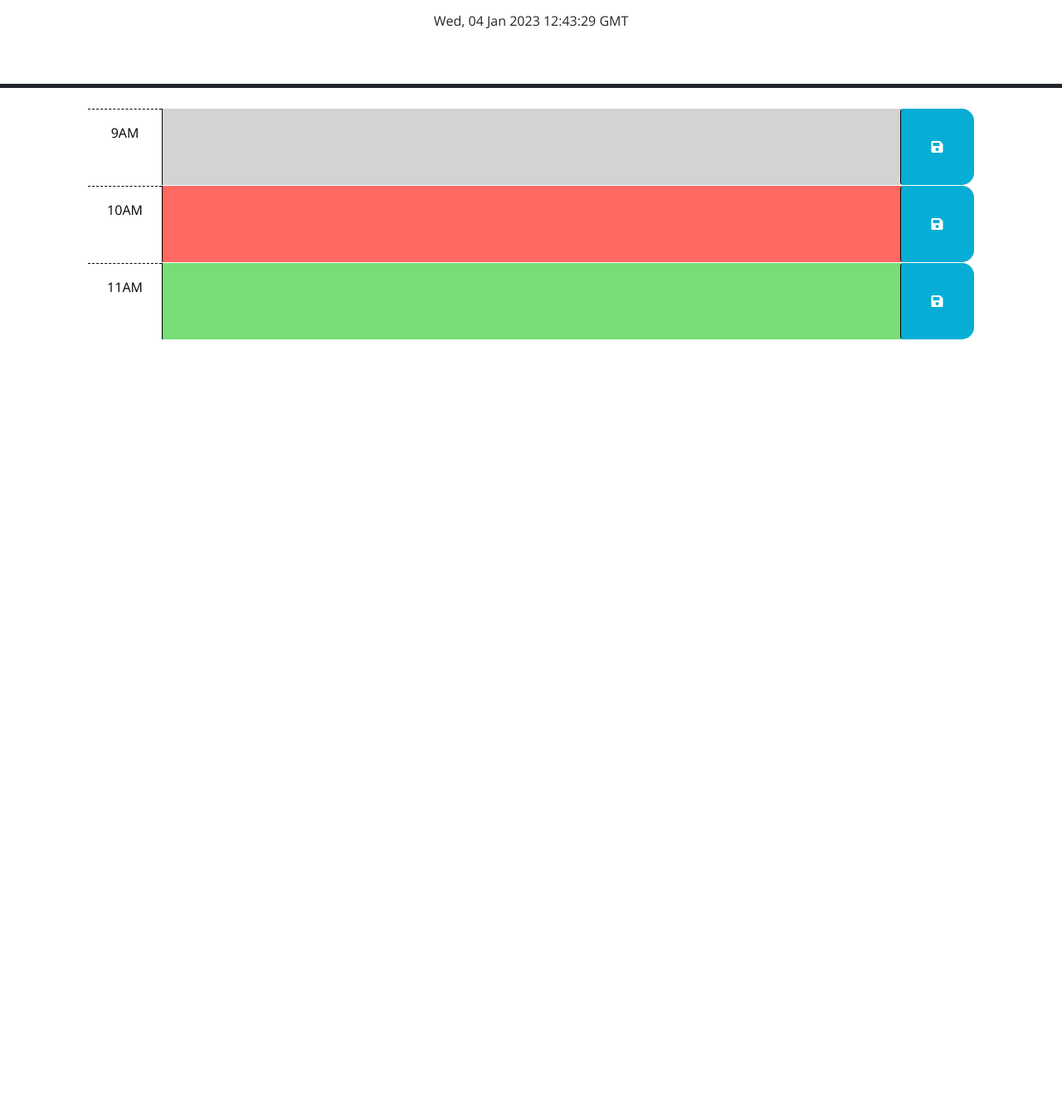
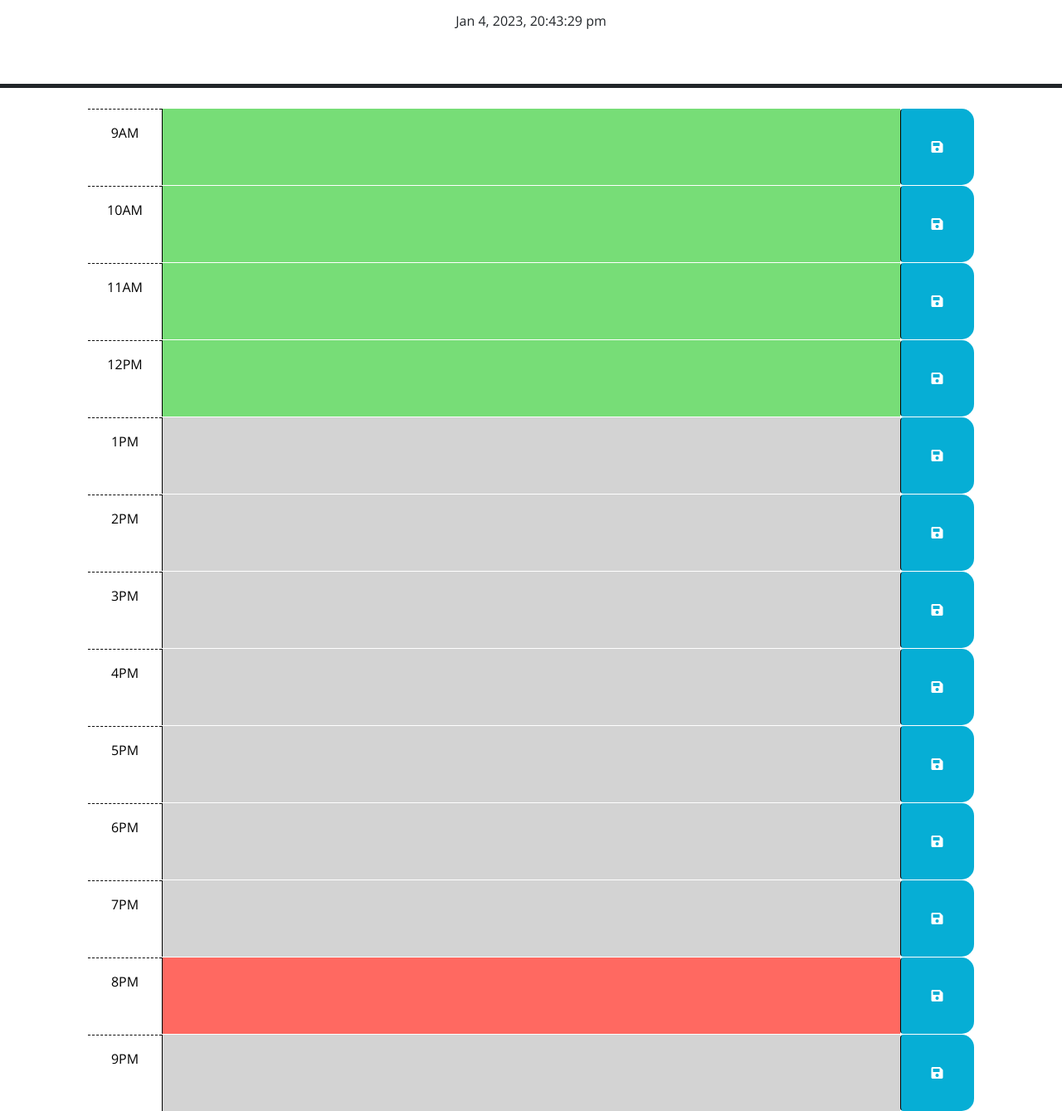
Before and after one commit to morgankn/work-scheduler-, a plain HTML site: page index.html in a window 1280 px wide. Shown: the part 166-1505 px from the top of the page at 83% size. Before the commit the page ends 800 px from the top, so only its background shows below. Drawn offline with nearby package versions, Linux system fonts and the light colour scheme.

Commit message:
added more jaascript

```diff
--- a/index.html
+++ b/index.html
@@ -41,28 +41,95 @@
         code is implemented.
         -->
 
-      <!-- Example of a past time block. The "past" class adds a gray background color. -->
-      <div id="hour-9" class="row time-block past">
+      <div class="row time-block">
         <div class="col-2 col-md-1 hour text-center py-3">9AM</div>
-        <textarea class="col-8 col-md-10 description" rows="3"> </textarea>
+        <textarea id="hour-9" class="col-8 col-md-10 description" rows="3"> </textarea>
         <button class="btn saveBtn col-2 col-md-1" aria-label="save">
           <i class="fas fa-save" aria-hidden="true"></i>
         </button>
       </div>
 
-      <!-- Example of a a present time block. The "present" class adds a red background color. -->
-      <div id="hour-10" class="row time-block present">
+      <div class="row time-block">
         <div class="col-2 col-md-1 hour text-center py-3">10AM</div>
-        <textarea class="col-8 col-md-10 description" rows="3"> </textarea>
+        <textarea id="hour-10" class="col-8 col-md-10 description" rows="3"> </textarea>
         <button class="btn saveBtn col-2 col-md-1" aria-label="save">
           <i class="fas fa-save" aria-hidden="true"></i>
         </button>
       </div>
 
-      <!-- Example of a future time block. The "future" class adds a green background color. -->
-      <div id="hour-11" class="row time-block future">
+      <div class="row time-block">
         <div class="col-2 col-md-1 hour text-center py-3">11AM</div>
-        <textarea class="col-8 col-md-10 description" rows="3"> </textarea>
+        <textarea id="hour-11" class="col-8 col-md-10 description" rows="3"> </textarea>
+        <button class="btn saveBtn col-2 col-md-1" aria-label="save">
+          <i class="fas fa-save" aria-hidden="true"></i>
+        </button>
+      </div>
+      <div class="row time-block">
+        <div class="col-2 col-md-1 hour text-center py-3">12PM</div>
+        <textarea id="hour-12" class="col-8 col-md-10 description" rows="3"> </textarea>
+        <button class="btn saveBtn col-2 col-md-1" aria-label="save">
+          <i class="fas fa-save" aria-hidden="true"></i>
+        </button>
+      </div>
+      <div class="row time-block">
+        <div class="col-2 col-md-1 hour text-center py-3">1PM</div>
+        <textarea id="hour-1" class="col-8 col-md-10 description" rows="3"> </textarea>
+        <button class="btn saveBtn col-2 col-md-1" aria-label="save">
+          <i class="fas fa-save" aria-hidden="true"></i>
+        </button>
+      </div>
+      <div class="row time-block">
+        <div class="col-2 col-md-1 hour text-center py-3">2PM</div>
+        <textarea id="hour-2" class="col-8 col-md-10 description" rows="3"> </textarea>
+        <button class="btn saveBtn col-2 col-md-1" aria-label="save">
+          <i class="fas fa-save" aria-hidden="true"></i>
+        </button>
+      </div>
+      <div class="row time-block">
+        <div class="col-2 col-md-1 hour text-center py-3">3PM</div>
+        <textarea id="hour-3" class="col-8 col-md-10 description" rows="3"> </textarea>
+        <button class="btn saveBtn col-2 col-md-1" aria-label="save">
+          <i class="fas fa-save" aria-hidden="true"></i>
+        </button>
+      </div>
+      <div class="row time-block">
+        <div class="col-2 col-md-1 hour text-center py-3">4PM</div>
+        <textarea id="hour-4" class="col-8 col-md-10 description" rows="3"> </textarea>
+        <button class="btn saveBtn col-2 col-md-1" aria-label="save">
+          <i class="fas fa-save" aria-hidden="true"></i>
+        </button>
+      </div>
+      <div class="row time-block">
+        <div class="col-2 col-md-1 hour text-center py-3">5PM</div>
+        <textarea id="hour-5" class="col-8 col-md-10 description" rows="3"> </textarea>
+        <button class="btn saveBtn col-2 col-md-1" aria-label="save">
+          <i class="fas fa-save" aria-hidden="true"></i>
+        </button>
+      </div>
+      <div class="row time-block">
+        <div class="col-2 col-md-1 hour text-center py-3">6PM</div>
+        <textarea id="hour-6" class="col-8 col-md-10 description" rows="3"> </textarea>
+        <button class="btn saveBtn col-2 col-md-1" aria-label="save">
+          <i class="fas fa-save" aria-hidden="true"></i>
+        </button>
+      </div>
+      <div class="row time-block">
+        <div class="col-2 col-md-1 hour text-center py-3">7PM</div>
+        <textarea id="hour-7" class="col-8 col-md-10 description" rows="3"> </textarea>
+        <button class="btn saveBtn col-2 col-md-1" aria-label="save">
+          <i class="fas fa-save" aria-hidden="true"></i>
+        </button>
+      </div>
+      <div class="row time-block">
+        <div class="col-2 col-md-1 hour text-center py-3">8PM</div>
+        <textarea id="hour-8" class="col-8 col-md-10 description" rows="3"> </textarea>
+        <button class="btn saveBtn col-2 col-md-1" aria-label="save">
+          <i class="fas fa-save" aria-hidden="true"></i>
+        </button>
+      </div>
+      <div class="row time-block">
+        <div class="col-2 col-md-1 hour text-center py-3">9PM</div>
+        <textarea id="hour-9" class="col-8 col-md-10 description" rows="3"> </textarea>
         <button class="btn saveBtn col-2 col-md-1" aria-label="save">
           <i class="fas fa-save" aria-hidden="true"></i>
         </button>
--- a/script.js
+++ b/script.js
@@ -1,26 +1,35 @@
 // need to make global variables
-var currentTime = dayjs().hour(12);
-var currentHour = dayjs().hour();
-$('#time').text(currentTime);
 
+var currentTime = dayjs().hour();
+var displayTime = dayjs.unix(Math.floor(Date.now() / 1000)).format('MMM D, YYYY, HH:mm:ss a');
+$('#time').text(displayTime);
 
 var presentEl = $('.row time-block present');
 var pastEl = $('.row time-block past');
 var futureEl = $('.row time-block future');
 var saveBtn = $('.saveBtn');
+var value = [];
 
+//get local storage when page loads
+function getDailyInput(){
+  for(i = 0; i < 9; i++){
+    value.push(localStorage.getItem([i]));
+    $('#hour-' + [i]).text(value[i]);
+  }
+};
+getDailyInput();
 
+//set local storage when click btn
 $('.saveBtn').on('click',function(){
   var value = $(this).siblings('.description').val()
-  var id = $(this).parent().attr('id');
+  var id = $(this).siblings('.description').attr('id');
    localStorage.setItem(id, value);
   console.log(this)
-  // var data =
 }
 )
 
-var info = localStorage.getItem('hour-9')
-$('#hour-9').children('.description').val(info);
+// var info = localStorage.getItem('hour-9')
+// $('#hour-9').children('.description').val(info);
 
 // text areas and inputs use value val() in Jquery
 // .each loop
@@ -36,6 +45,7 @@ var hourList = ['hour-9','' ]
 // the code isn't run until the browser has finished rendering all the elements
 // in the html.
 $(function () {
+
   // TODO: Add a listener for click events on the save button. This code should
   // use the id in the containing time-block as a key to save the user input in
   // local storage. HINT: What does `this` reference in the click listener
@@ -55,3 +65,14 @@ $(function () {
   //
   // TODO: Add code to display the current date in the header of the page.
 });
+
+//color coordinate based on current time
+$('.description').addClass('past')
+  for(i = 0; i <= 24; i++){
+    if (currentTime - 12 === i - 12){
+      $('#hour-' + [i-12]).addClass('present');
+    } else if (currentTime < i){
+      $('#hour-' + [i-12]).addClass('future');
+    }
+
+  };
--- a/style.css
+++ b/style.css
@@ -32,7 +32,7 @@ textarea {
 
 .past {
   background-color: #d3d3d3;
-  color: white;
+  color: rgb(27, 124, 157);
 }
 
 .present {
```
